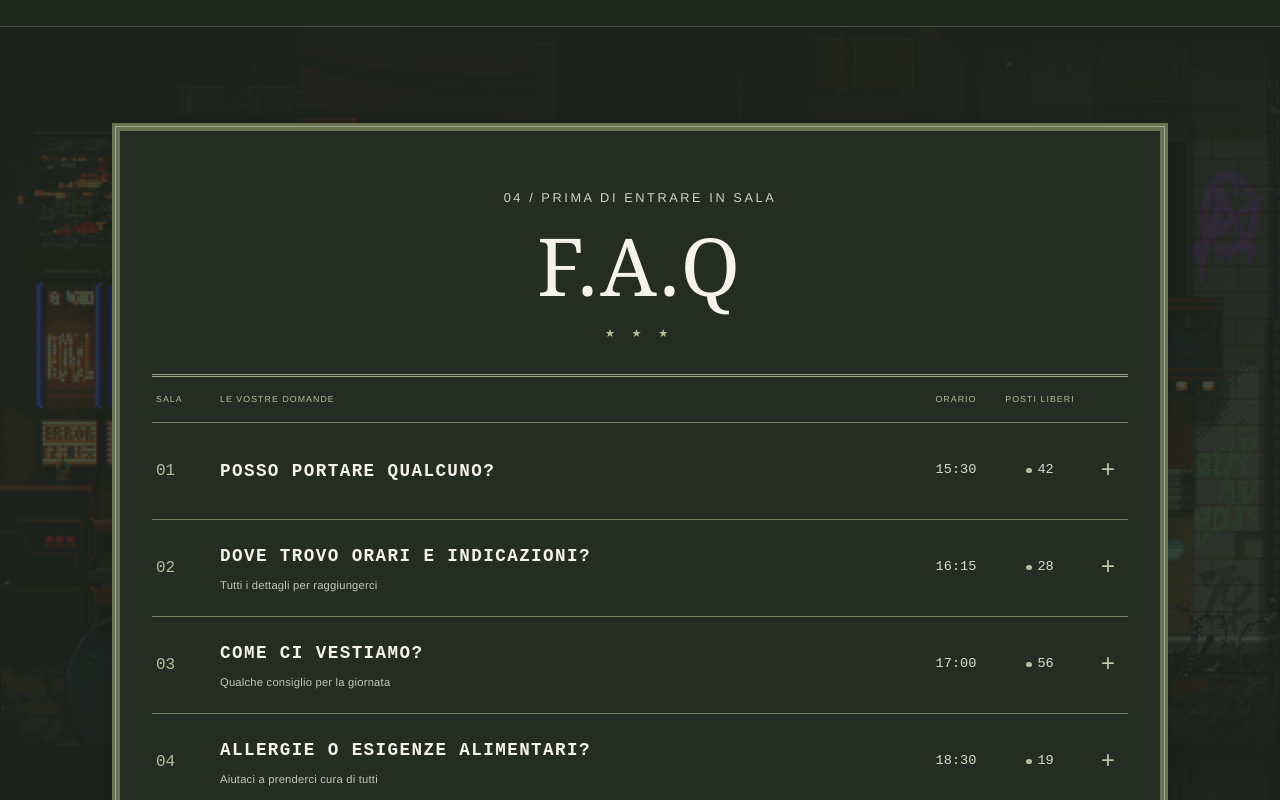
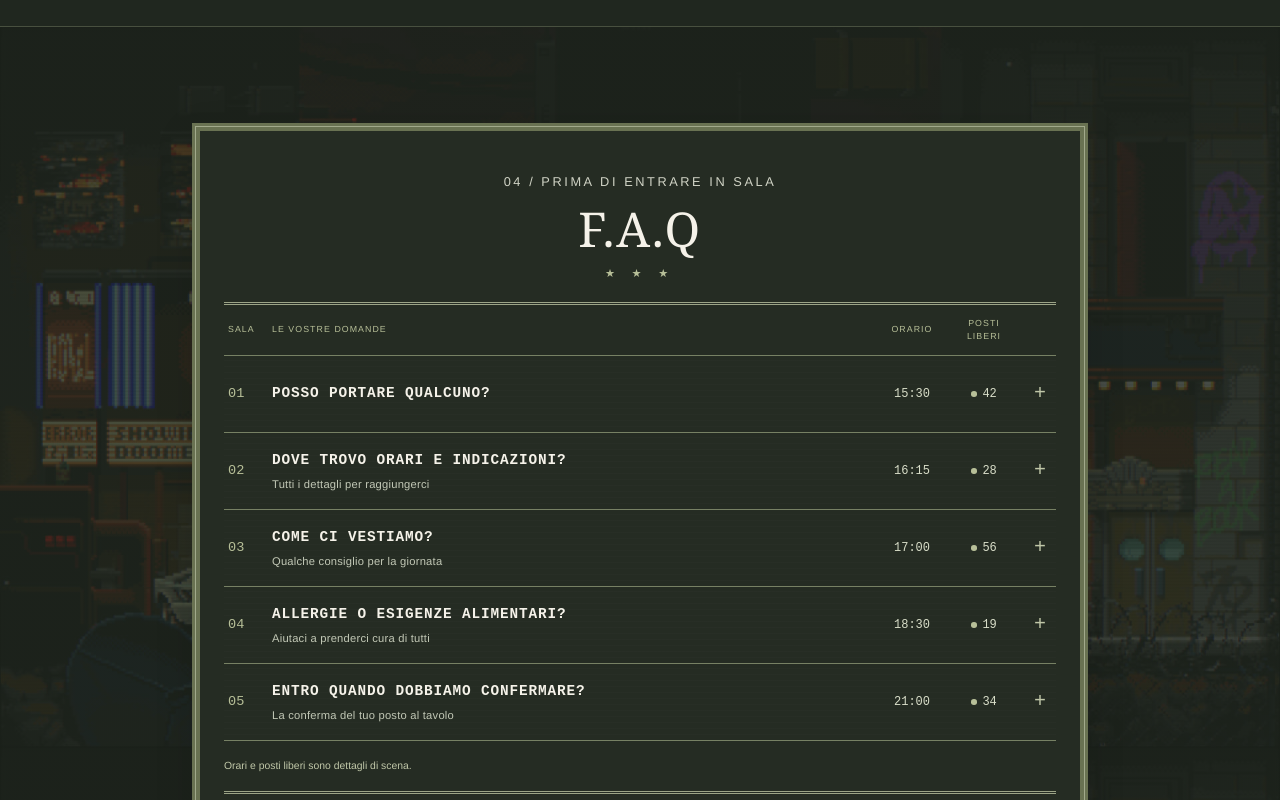
Before and after one commit to Ubriacopo/sese-wedding, a Vue app: page / in a window 1280 px wide. Shown: the part 4320-5120 px from the top of the page. Built offline with nearby package versions, Linux system fonts and the light colour scheme; no server answers.

Commit message:
Updated light (to review)

```diff
--- a/src/App.vue
+++ b/src/App.vue
@@ -208,7 +208,7 @@ const label = 'text-[10px] font-medium uppercase tracking-[0.22em] text-olive'
       </div>
     </section>
     <section id="domande" class="programme-wallpaper max-sm:bg-none max-sm:bg-transparent sm:px-12 sm:py-24">
-      <div class="cinema-board mx-auto max-w-[1056px]">
+      <div class="cinema-board mx-auto max-w-4xl">
         <header class="cinema-board-header">
           <p class="cinema-eyebrow">04 / Prima di entrare in sala</p>
           <h2>F.A.Q</h2>
--- a/src/assets/main.css
+++ b/src/assets/main.css
@@ -224,13 +224,23 @@
     .ticket-stub { margin-inline: -1.5rem; margin-bottom: -1.5rem; padding-inline: 1.75rem; }
   }
   @media (min-width: 768px) {
-    .board-columns, .cinema-listing summary { grid-template-columns: 3rem minmax(0, 1fr) 4rem 4.5rem 2rem; gap: 1rem; }
+    .cinema-board { padding: 1.5rem; }
+    .cinema-board-header { padding: 1rem .5rem 1.25rem; }
+    .cinema-board-header h2 { margin-block: .75rem; font-size: 3rem; }
+    .marquee-stars { margin-top: .75rem; }
+    .board-columns, .cinema-listing summary { grid-template-columns: 2rem minmax(0, 1fr) 3.5rem 4rem 1.5rem; gap: .75rem; }
+    .board-columns { padding-block: .75rem; }
+    .cinema-listing summary { min-height: 4.75rem; padding-block: .85rem; }
+    .listing-title { font-size: .9rem; letter-spacing: .06em; }
+    .listing-number { font-size: .85rem; }
+    .listing-subtitle { margin-top: .25rem; }
+    .listing-answer { padding: 0 2.5rem 1.25rem 3rem; line-height: 1.75; }
     .listing-desktop-heading { display: block; text-align: center; }
     .listing-mobile-label { display: none; }
     .listing-showing { display: contents; }
-    .listing-showtime { grid-column: 3; grid-row: 1; text-align: center; font-size: .85rem; }
-    .listing-seats { grid-column: 4; grid-row: 1; justify-content: center; font-size: .85rem; }
-    .listing-action { grid-column: 5; grid-row: 1; }
+    .listing-showtime { grid-column: 3; grid-row: 1; text-align: center; font-size: .75rem; }
+    .listing-seats { grid-column: 4; grid-row: 1; justify-content: center; font-size: .75rem; }
+    .listing-action { grid-column: 5; grid-row: 1; font-size: 1.25rem; }
     .ticket-stub { margin-inline: -2.5rem; margin-bottom: -2.5rem; padding-inline: 2.5rem; }
   }
 }
```
